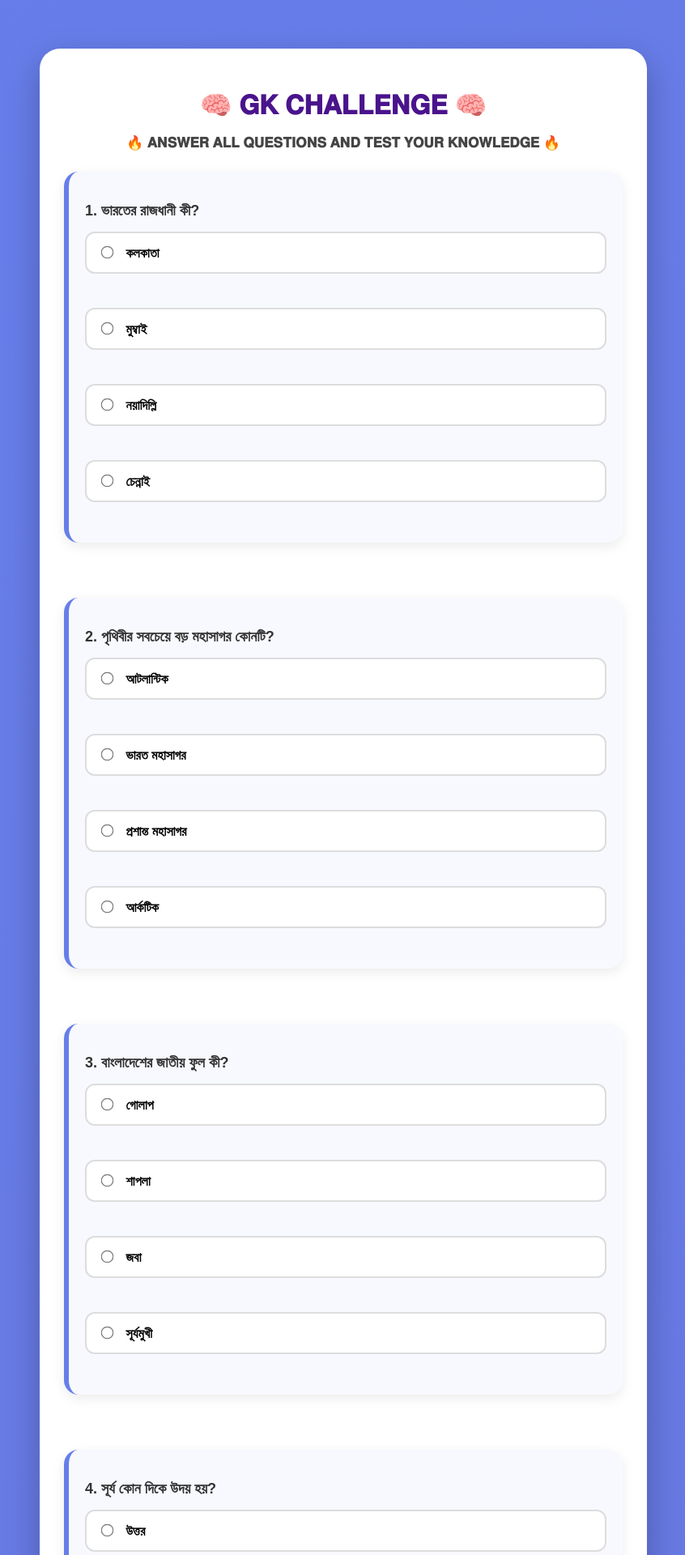
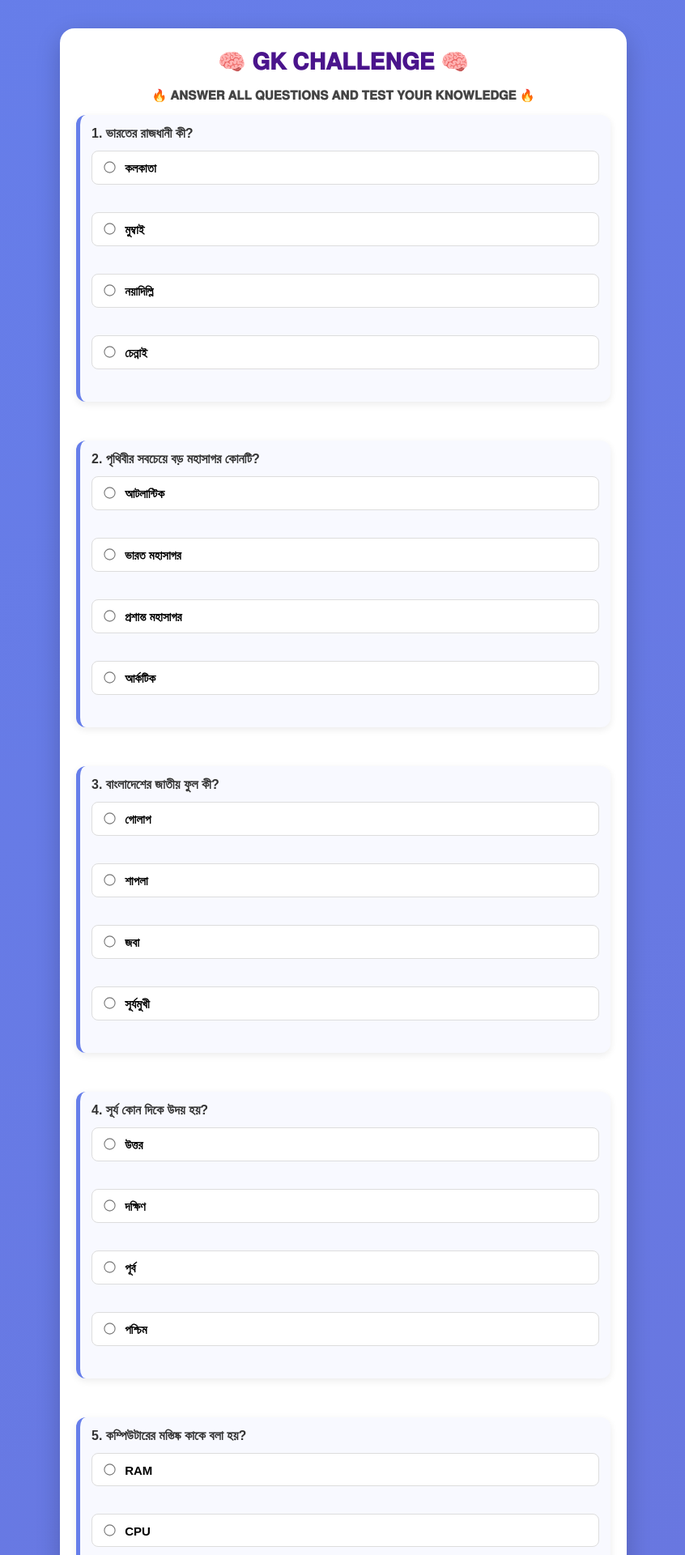
Before and after one commit to rajbis1105-jpg/gk-challenge, a Flask app: page /quiz in a window 1280 px wide. Shown: the top 1920 px of the page at 81% size, without its empty margins (216-1062 px from the left). Run offline with Flask 3, Linux system fonts and the light colour scheme.

Commit message:
Update style.css

```diff
--- a/static/style.css
+++ b/static/style.css
@@ -9,7 +9,7 @@ body {
     font-family: 'Poppins', Arial, sans-serif;
     background: linear-gradient(135deg, #667eea, #764ba2);
     margin: 0;
-    padding: 20px;
+    padding: 10px;
     min-height: 100vh;
 }
 
@@ -17,75 +17,96 @@ body {
 /* MAIN CONTAINER */
 
 .container {
-    max-width: 750px;
-    margin: 40px auto;
+
+    max-width: 700px;
+
+    margin: 25px auto;
+
     background: white;
-    padding: 30px;
-    border-radius: 25px;
 
-    box-shadow:
-        0 15px 40px rgba(0,0,0,0.25);
+    padding: 20px;
+
+    border-radius: 18px;
+
+    box-shadow: 0 10px 30px rgba(0,0,0,0.20);
+
 }
 
 
-/* HEADINGS */
+
+/* TITLE */
 
 h1 {
+
     text-align: center;
+
     color: #4a148c;
-    font-size: 32px;
+
+    font-size: 28px;
+
     font-weight: 900;
-    margin-bottom: 15px;
+
+    margin: 5px 0 15px;
+
 }
 
 
 h2 {
+
     text-align: center;
+
     color: #6a1b9a;
+
     font-weight: 800;
+
 }
 
 
+
 p {
+
     text-align: center;
-    font-size: 17px;
-    font-weight: 600;
+
     color: #444;
+
+    font-size: 15px;
+
 }
 
 
-/* QUIZ QUESTION BOX */
+
+/* QUESTION CARD */
 
 .question {
 
     background: #f8f9ff;
 
-    padding: 20px;
+    padding: 14px;
 
-    margin: 25px 0;
+    margin: 15px 0;
 
-    border-radius: 18px;
+    border-radius: 12px;
 
-    border-left: 6px solid #667eea;
+    border-left: 5px solid #667eea;
 
-    box-shadow:
-        0 5px 15px rgba(0,0,0,0.08);
+    box-shadow: 0 3px 10px rgba(0,0,0,0.08);
 
 }
 
 
 .question h3 {
 
+    font-size: 16px;
+
     color: #333;
 
-    font-size: 18px;
-
-    margin-bottom: 15px;
+    margin: 0 0 12px;
 
 }
 
 
-/* OPTIONS */
+
+/* ANSWER OPTIONS */
 
 .option {
 
@@ -95,21 +116,21 @@ p {
 
     background: #ffffff;
 
-    padding: 14px;
+    padding: 10px;
 
-    margin: 12px 0;
+    margin: 8px 0;
 
-    border-radius: 12px;
+    border-radius: 8px;
 
-    border: 2px solid #ddd;
+    border: 1.5px solid #ddd;
 
     cursor: pointer;
 
-    font-size: 16px;
+    font-size: 15px;
 
     font-weight: 600;
 
-    transition: 0.3s;
+    transition: 0.25s;
 
 }
 
@@ -120,22 +141,20 @@ p {
 
     border-color: #667eea;
 
-    transform: translateX(5px);
+}
 
-}
 
 
 /* RADIO BUTTON */
 
 .option input {
 
-    margin-right: 12px;
+    margin-right: 8px;
 
-    transform: scale(1.2);
-
-    cursor: pointer;
+    transform: scale(1.1);
 
 }
+
 
 
 /* BUTTON */
```
Also changed, not shown: other parts of static/style.css (+20 -51 lines).
